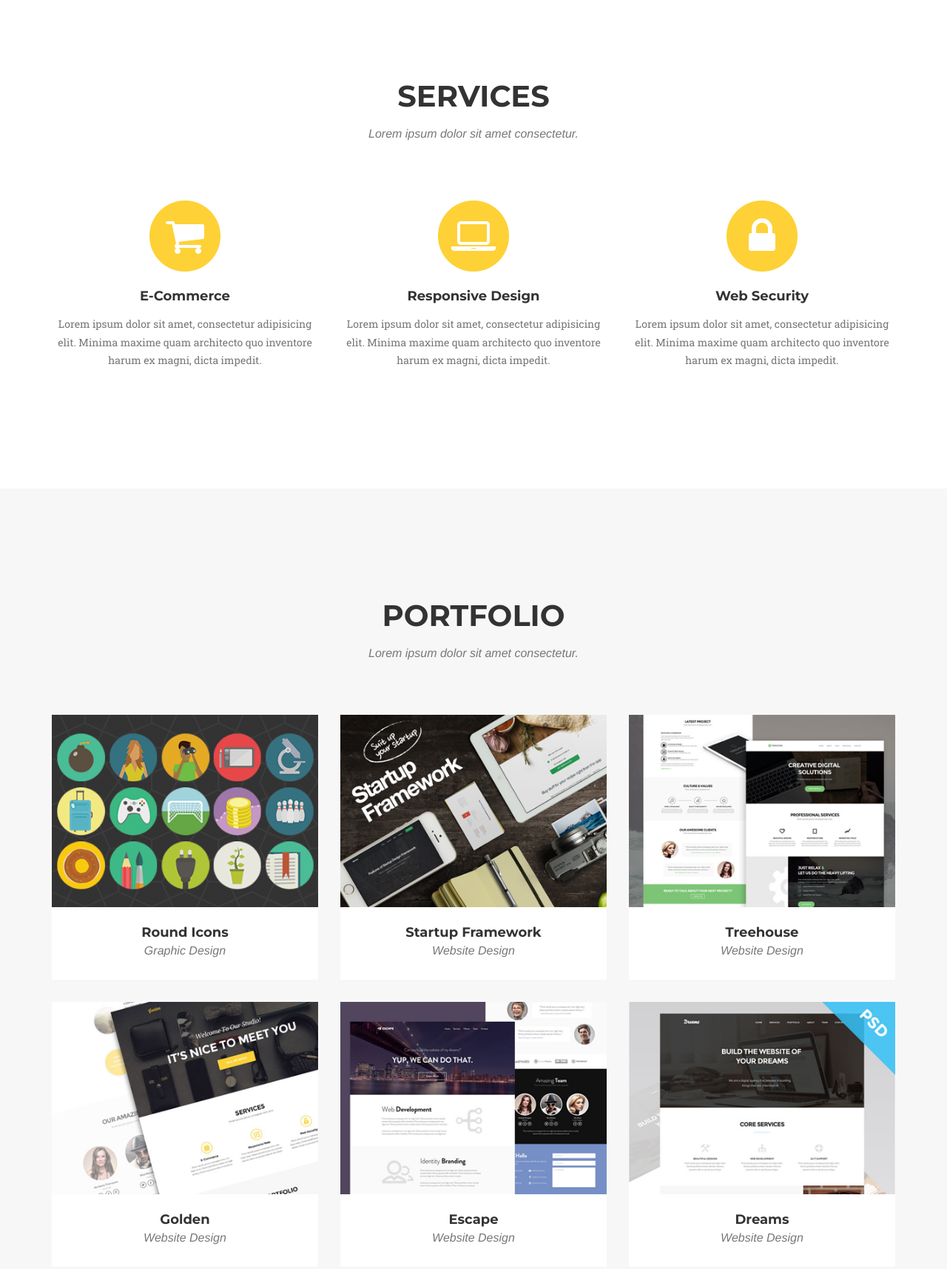
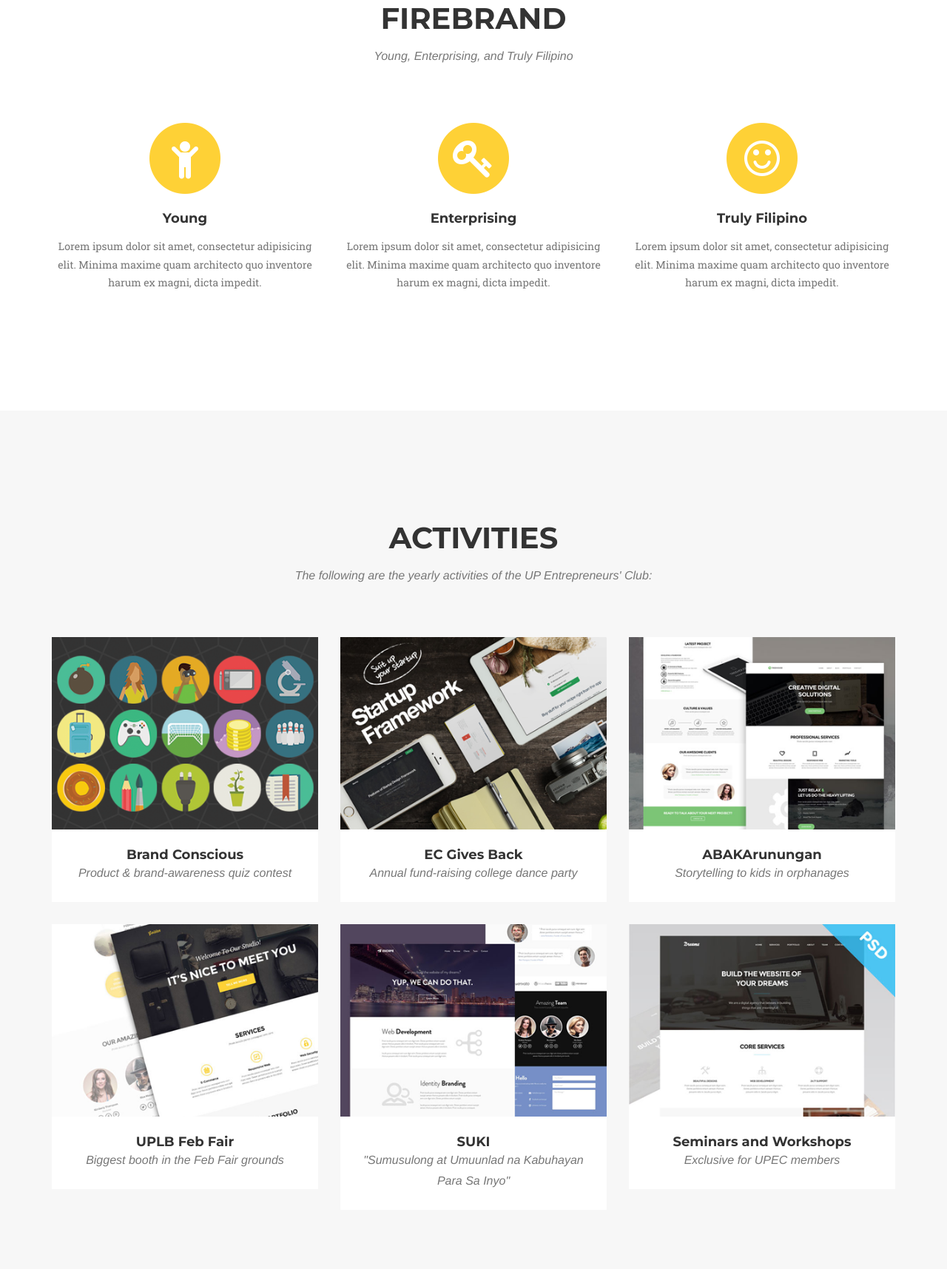
Before and after one commit to mjrignacio/upec-site, a plain HTML site: page index.html in a window 1280 px wide. Shown: the part 800-2515 px from the top of the page at 74% size. Drawn offline with nearby package versions, Linux system fonts and the light colour scheme; a web font is replaced by a local one.

Commit message:
updated files

```diff
--- a/index.html
+++ b/index.html
@@ -9,7 +9,7 @@
     <meta name="description" content="">
     <meta name="author" content="">
 
-    <title>Agency - Start Bootstrap Theme</title>
+    <title>The UP Entrepreneurs' Club</title>
 
     <!-- Bootstrap Core CSS -->
     <link href="css/bootstrap.min.css" rel="stylesheet">
@@ -46,7 +46,7 @@
                     <span class="icon-bar"></span>
                     <span class="icon-bar"></span>
                 </button>
-                <a class="navbar-brand page-scroll" href="#page-top">Start Bootstrap</a>
+                <a class="navbar-brand page-scroll" href="#page-top">UPEC</a>
             </div>
 
             <!-- Collect the nav links, forms, and other content for toggling -->
@@ -56,10 +56,11 @@
                         <a href="#page-top"></a>
                     </li>
                     <li>
-                        <a class="page-scroll" href="#services">Services</a>
+                        <!-- <a class="page-scroll" href="#services">Services</a> -->
+                        <a class="page-scroll" href="#services">Firebrand</a>
                     </li>
                     <li>
-                        <a class="page-scroll" href="#portfolio">Portfolio</a>
+                        <a class="page-scroll" href="#portfolio">Activities</a>
                     </li>
                     <li>
                         <a class="page-scroll" href="#about">About</a>
@@ -81,9 +82,12 @@
     <header>
         <div class="container">
             <div class="intro-text">
-                <div class="intro-lead-in">Welcome To Our Studio!</div>
-                <div class="intro-heading">It's Nice To Meet You</div>
-                <a href="#services" class="page-scroll btn btn-xl">Tell Me More</a>
+                <!-- <div class="intro-lead-in">Welcome To Our Studio!</div> -->
+                <div class="intro-lead-in">The UP Entrepreneurs' Club</div>
+                <!-- <div class="intro-heading">It's Nice To Meet You</div> -->
+                <!-- <a href="#services" class="page-scroll btn btn-xl">Tell Me More</a> -->
+                <br>
+                <a href="#services" class="page-scroll btn btn-xl">Know More</a>
             </div>
         </div>
     </header>
@@ -93,33 +97,37 @@
         <div class="container">
             <div class="row">
                 <div class="col-lg-12 text-center">
-                    <h2 class="section-heading">Services</h2>
-                    <h3 class="section-subheading text-muted">Lorem ipsum dolor sit amet consectetur.</h3>
+                    <h2 class="section-heading">Firebrand</h2>
+                    <!-- <h3 class="section-subheading text-muted">Lorem ipsum dolor sit amet consectetur.</h3> -->
+                    <h3 class="section-subheading text-muted">Young, Enterprising, and Truly Filipino</h3>
                 </div>
             </div>
             <div class="row text-center">
                 <div class="col-md-4">
                     <span class="fa-stack fa-4x">
                         <i class="fa fa-circle fa-stack-2x text-primary"></i>
-                        <i class="fa fa-shopping-cart fa-stack-1x fa-inverse"></i>
+                        <i class="fa fa-child fa-stack-1x fa-inverse"></i>
                     </span>
-                    <h4 class="service-heading">E-Commerce</h4>
+                    <!-- <h4 class="service-heading">E-Commerce</h4> -->
+                    <h4 class="service-heading">Young</h4>
                     <p class="text-muted">Lorem ipsum dolor sit amet, consectetur adipisicing elit. Minima maxime quam architecto quo inventore harum ex magni, dicta impedit.</p>
                 </div>
                 <div class="col-md-4">
                     <span class="fa-stack fa-4x">
                         <i class="fa fa-circle fa-stack-2x text-primary"></i>
-                        <i class="fa fa-laptop fa-stack-1x fa-inverse"></i>
+                        <i class="fa fa-key fa-stack-1x fa-inverse"></i>
                     </span>
-                    <h4 class="service-heading">Responsive Design</h4>
+                    <!-- <h4 class="service-heading">Responsive Design</h4> -->
+                    <h4 class="service-heading">Enterprising</h4>
                     <p class="text-muted">Lorem ipsum dolor sit amet, consectetur adipisicing elit. Minima maxime quam architecto quo inventore harum ex magni, dicta impedit.</p>
                 </div>
                 <div class="col-md-4">
                     <span class="fa-stack fa-4x">
                         <i class="fa fa-circle fa-stack-2x text-primary"></i>
-                        <i class="fa fa-lock fa-stack-1x fa-inverse"></i>
+                        <i class="fa fa-smile-o fa-stack-1x fa-inverse"></i>
                     </span>
-                    <h4 class="service-heading">Web Security</h4>
+                    <!-- <h4 class="service-heading">Web Security</h4> -->
+                    <h4 class="service-heading">Truly Filipino</h4>
                     <p class="text-muted">Lorem ipsum dolor sit amet, consectetur adipisicing elit. Minima maxime quam architecto quo inventore harum ex magni, dicta impedit.</p>
                 </div>
             </div>
@@ -131,8 +139,9 @@
         <div class="container">
             <div class="row">
                 <div class="col-lg-12 text-center">
-                    <h2 class="section-heading">Portfolio</h2>
-                    <h3 class="section-subheading text-muted">Lorem ipsum dolor sit amet consectetur.</h3>
+                    <h2 class="section-heading">Activities</h2>
+                    <h3 class="section-subheading text-muted">The following are the yearly activities of the UP
+                    Entrepreneurs' Club:</h3>
                 </div>
             </div>
             <div class="row">
@@ -146,8 +155,8 @@
                         <img src="img/portfolio/roundicons.png" class="img-responsive" alt="">
                     </a>
                     <div class="portfolio-caption">
-                        <h4>Round Icons</h4>
-                        <p class="text-muted">Graphic Design</p>
+                        <h4>Brand Conscious</h4>
+                        <p class="text-muted">Product & brand-awareness quiz contest</p>
                     </div>
                 </div>
                 <div class="col-md-4 col-sm-6 portfolio-item">
@@ -160,8 +169,8 @@
                         <img src="img/portfolio/startup-framework.png" class="img-responsive" alt="">
                     </a>
                     <div class="portfolio-caption">
-                        <h4>Startup Framework</h4>
-                        <p class="text-muted">Website Design</p>
+                        <h4>EC Gives Back</h4>
+                        <p class="text-muted">Annual fund-raising college dance party</p>
                     </div>
                 </div>
                 <div class="col-md-4 col-sm-6 portfolio-item">
@@ -174,8 +183,8 @@
                         <img src="img/portfolio/treehouse.png" class="img-responsive" alt="">
                     </a>
                     <div class="portfolio-caption">
-                        <h4>Treehouse</h4>
-                        <p class="text-muted">Website Design</p>
+                        <h4>ABAKArunungan</h4>
+                        <p class="text-muted">Storytelling to kids in orphanages</p>
                     </div>
                 </div>
                 <div class="col-md-4 col-sm-6 portfolio-item">
@@ -188,8 +197,8 @@
                         <img src="img/portfolio/golden.png" class="img-responsive" alt="">
                     </a>
                     <div class="portfolio-caption">
-                        <h4>Golden</h4>
-                        <p class="text-muted">Website Design</p>
+                        <h4>UPLB Feb Fair</h4>
+                        <p class="text-muted">Biggest booth in the Feb Fair grounds</p>
                     </div>
                 </div>
                 <div class="col-md-4 col-sm-6 portfolio-item">
@@ -202,8 +211,8 @@
                         <img src="img/portfolio/escape.png" class="img-responsive" alt="">
                     </a>
                     <div class="portfolio-caption">
-                        <h4>Escape</h4>
-                        <p class="text-muted">Website Design</p>
+                        <h4>SUKI</h4>
+                        <p class="text-muted">"Sumusulong at Umuunlad na Kabuhayan Para Sa Inyo"</p>
                     </div>
                 </div>
                 <div class="col-md-4 col-sm-6 portfolio-item">
@@ -216,8 +225,8 @@
                         <img src="img/portfolio/dreams.png" class="img-responsive" alt="">
                     </a>
                     <div class="portfolio-caption">
-                        <h4>Dreams</h4>
-                        <p class="text-muted">Website Design</p>
+                        <h4>Seminars and Workshops</h4>
+                        <p class="text-muted">Exclusive for UPEC members</p>
                     </div>
                 </div>
             </div>
@@ -230,7 +239,8 @@
             <div class="row">
                 <div class="col-lg-12 text-center">
                     <h2 class="section-heading">About</h2>
-                    <h3 class="section-subheading text-muted">Lorem ipsum dolor sit amet consectetur.</h3>
+                    <!-- <h3 class="section-subheading text-muted">Lorem ipsum dolor sit amet consectetur.</h3> -->
+                    <h3 class="section-subheading text-muted">A quick history of the UPEC:</h3>
                 </div>
             </div>
             <div class="row">
@@ -368,8 +378,8 @@
             </div>
         </div>
     </section>
-
-    <!-- Clients Aside -->
+    <!--
+    Clients Aside
     <aside class="clients">
         <div class="container">
             <div class="row">
@@ -396,7 +406,7 @@
             </div>
         </div>
     </aside>
-
+     -->
     <section id="contact">
         <div class="container">
             <div class="row">
@@ -445,16 +455,16 @@
         <div class="container">
             <div class="row">
                 <div class="col-md-4">
-                    <span class="copyright">Copyright &copy; Your Website 2014</span>
+                    <span class="copyright">Copyright &copy; The UP Entrepreneurs' Club 2014</span>
                 </div>
                 <div class="col-md-4">
                     <ul class="list-inline social-buttons">
-                        <li><a href="#"><i class="fa fa-twitter"></i></a>
+                        <li><a href="http://twitter.com/upentrepclub"><i class="fa fa-twitter"></i></a>
                         </li>
-                        <li><a href="#"><i class="fa fa-facebook"></i></a>
+                        <li><a href="https://www.facebook.com/pages/UP-Entrepreneurs-Club/111655258547?ref_type=bookmark"><i class="fa fa-facebook"></i></a>
                         </li>
-                        <li><a href="#"><i class="fa fa-linkedin"></i></a>
-                        </li>
+                        <!-- <li><a href="#"><i class="fa fa-linkedin"></i></a> -->
+                        <!-- </li> -->
                     </ul>
                 </div>
                 <div class="col-md-4">
```
Also changed, not shown: img/header-bg.jpg.
